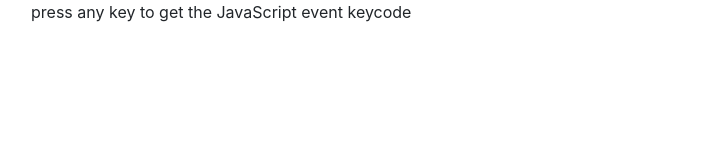
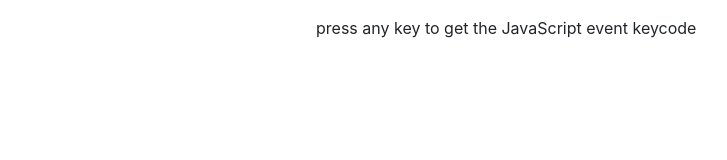
Before and after one commit to mariovzc/keyInfo, a plain HTML site: page index.html in a window 1280 px wide. Shown: the whole page, without its empty margins (54-781 px from the left). Drawn offline with nearby package versions, Linux system fonts and the light colour scheme.

Commit message:
changed class to ID

```diff
--- a/index.html
+++ b/index.html
@@ -9,9 +9,15 @@
     </head>
     <body>
         <div class="container">
-            <div class="keycode-display"></div>
-            <div class="text-display">press any key to get the JavaScript event keycode</div>
+            <div class="row">
+                <div class="col-sm-3"></div>
+                <div class="col-sm-6">
+                    <p id="keycode-display"></p>
+                    <p id="text-display">press any key to get the JavaScript event keycode</p>
+                </div>
+                <div class="col-sm-3"></div>
+            </div>
         </div>
-    <script src="js/main.js"/>
+        <script src="js/main.js"> </script>
     </body>
 </html>
```
